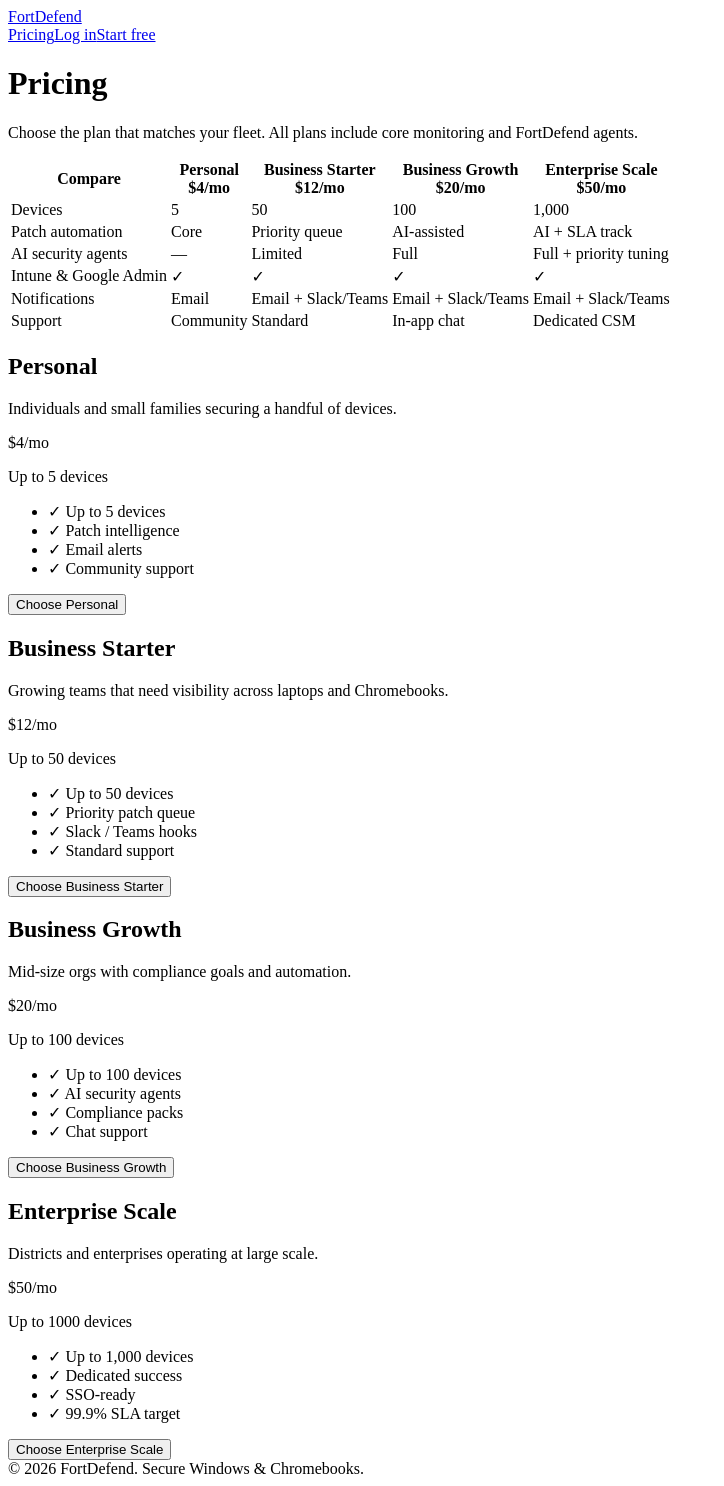
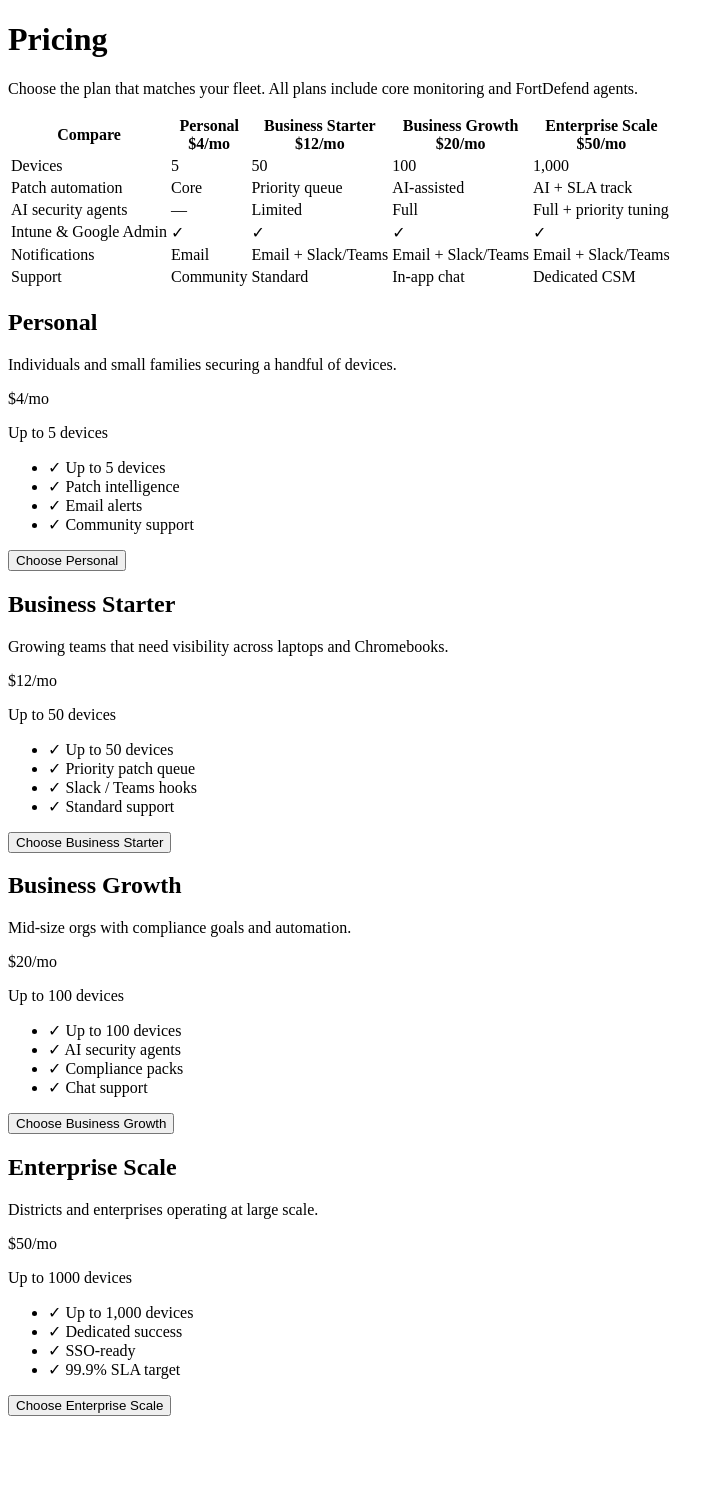
Before and after one commit to Green-Apple-Tech/FortDefend, a React (Vite) app in the folder client/: page /pricing in a window 1280 px wide. Shown: the whole page, without its empty margins (0-724 px from the left). After the commit the page ends 1424 px from the top, so only its background shows below. Built offline with nearby package versions, Linux system fonts and the light colour scheme; the HTML template or start-up script is replaced by a standard one.

Commit message:
Remove duplicate nav from MarketingLayout

```diff
--- a/client/src/components/MarketingLayout.jsx
+++ b/client/src/components/MarketingLayout.jsx
@@ -1,37 +1,10 @@
-import { Link, Outlet } from 'react-router-dom';
-
+import { Outlet } from 'react-router-dom';
 export function MarketingLayout() {
   return (
     <div className="min-h-screen bg-white">
-      <header className="border-b border-gray-100">
-        <div className="mx-auto flex max-w-6xl items-center justify-between px-4 py-4 sm:px-6">
-          <Link to="/" className="text-xl font-bold text-brand">
-            FortDefend
-          </Link>
-          <nav className="flex items-center gap-4 text-sm font-medium text-gray-600 sm:gap-6">
-            <Link to="/pricing" className="hover:text-brand">
-              Pricing
-            </Link>
-            <Link to="/login" className="hover:text-brand">
-              Log in
-            </Link>
-            <Link
-              to="/signup"
-              className="rounded-lg bg-brand px-4 py-2 text-white hover:bg-brand-dark"
-            >
-              Start free
-            </Link>
-          </nav>
-        </div>
-      </header>
       <main>
         <Outlet />
       </main>
-      <footer className="mt-16 border-t border-gray-100 bg-gray-50 py-10">
-        <div className="mx-auto max-w-6xl px-4 text-center text-sm text-gray-500 sm:px-6">
-          © {new Date().getFullYear()} FortDefend. Secure Windows & Chromebooks.
-        </div>
-      </footer>
     </div>
   );
 }
```
